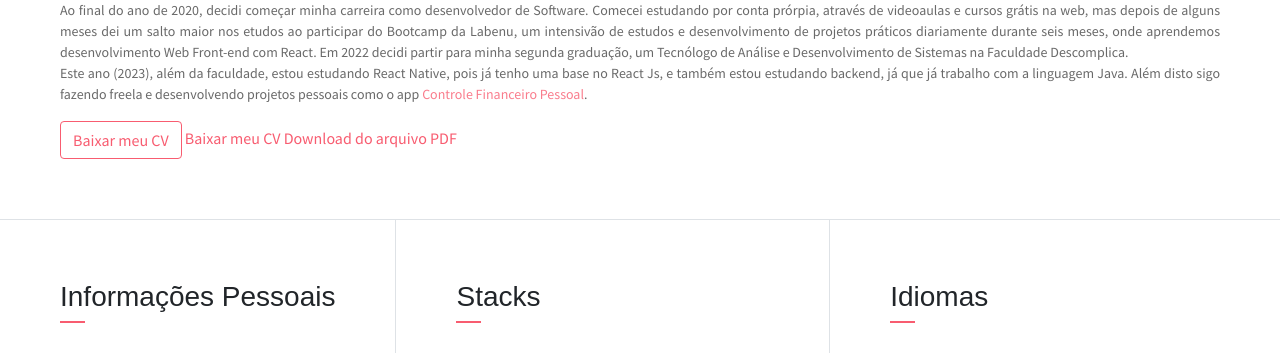
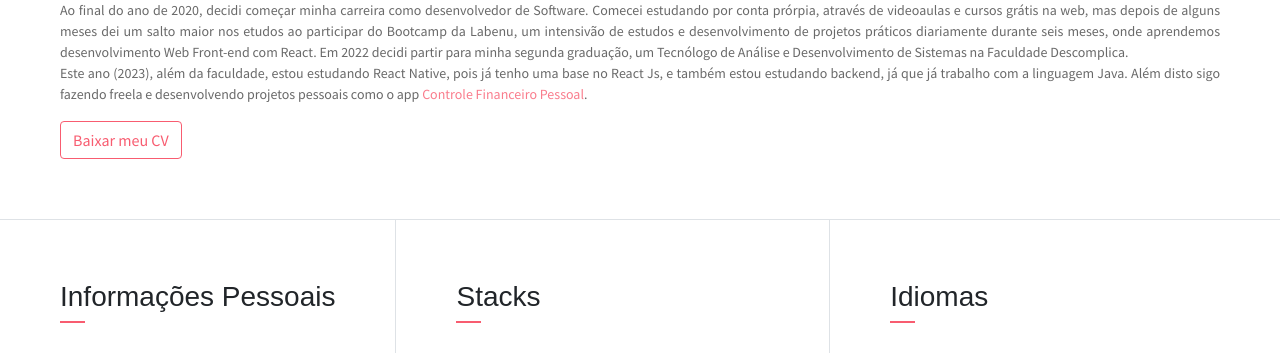
Before and after one commit to flaviofonsecadev/CV, a website: page index.html in a window 1280 px wide. Shown: the part 1160-1513 px from the top of the page. Drawn offline with Linux system fonts and the light colour scheme.

Commit message:
baixar pdf cv ok

```diff
--- a/index.html
+++ b/index.html
@@ -137,10 +137,8 @@
                     a linguagem Java. Além disto sigo fazendo freela e desenvolvendo projetos pessoais como o
                     app <a href="#app-controle-financeiro">Controle Financeiro Pessoal</a>.
                 </p>
-                <a class="btn btn-outline-danger" href="assets/file/Flavio-Fonseca-CV.pdf" download="Flavio-Fonseca-CV" target="_blank">Baixar meu CV</a>
-                <a href="/assets/file/Flavio-Fonseca-CV.pdf" download="Flavio-Fonseca-CV">Baixar meu CV</a>
-                <a href="assets/file/Flavio-Fonseca-CV.pdf" download>Download do arquivo PDF</a>
-
+                <a class="btn btn-outline-danger" href="assets/file/Flavio-Fonseca-CV.pdf"
+                download="Flavio-Fonseca-CV" target="_blank">Baixar meu CV</a>
             </div>
         </div>
         <div id="about" class="row about-section">
```
